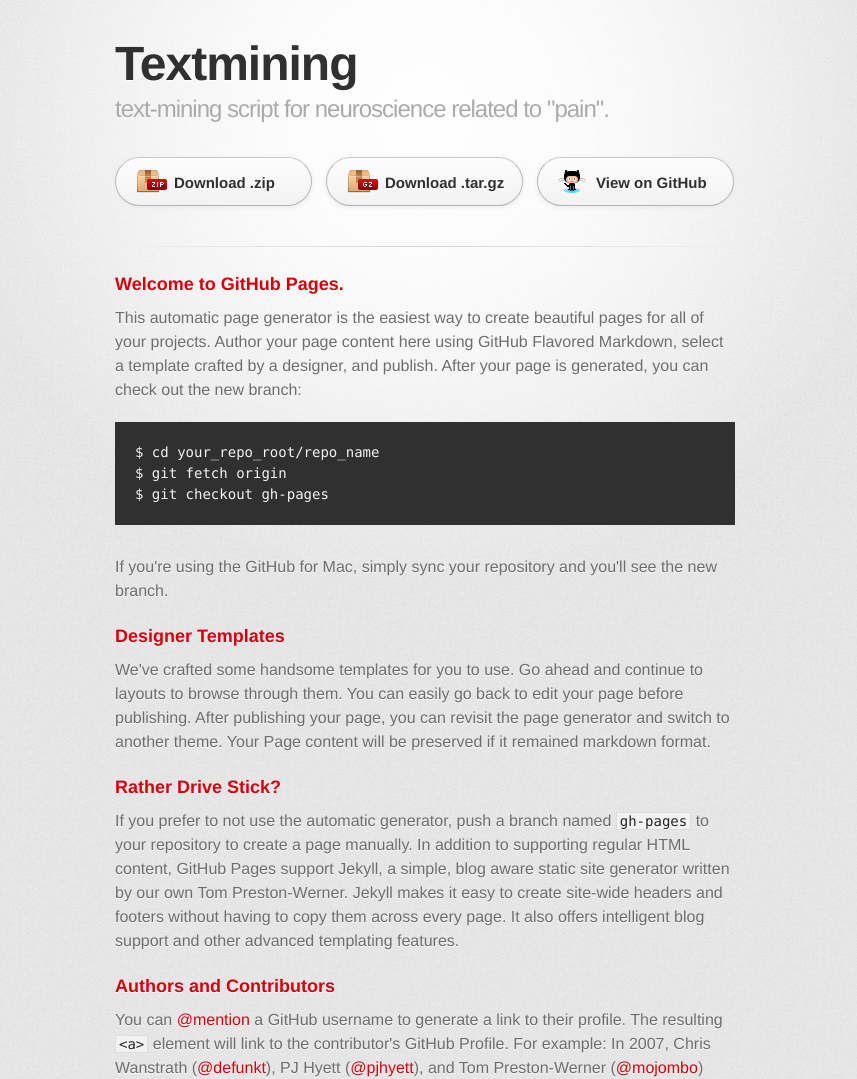
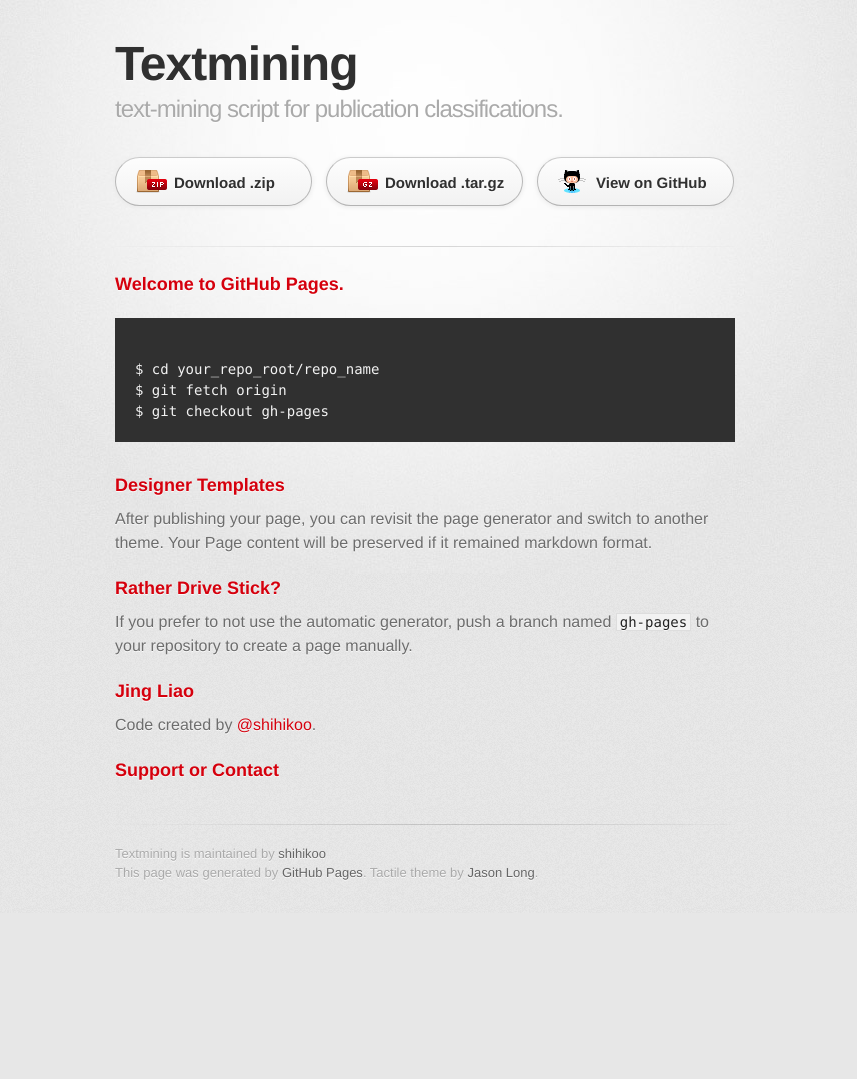
Before and after one commit to shihikoo/TextMining, a plain HTML site: page index.html in a window 1280 px wide. Shown: the top 1079 px of the page, without its empty margins (215-1072 px from the left). After the commit the page ends 913 px from the top, so only its background shows below. Drawn offline with Linux system fonts and the light colour scheme; a web font is replaced by a local one.

Commit message:
Update index.html

```diff
--- a/index.html
+++ b/index.html
@@ -19,7 +19,7 @@
 
         <header>
           <h1>Textmining</h1>
-          <h2>text-mining script for neuroscience related to &quot;pain&quot;.</h2>
+          <h2>text-mining script for publication classifications.</h2>
         </header>
 
         <section id="downloads" class="clearfix">
@@ -34,42 +34,40 @@
           <h3>
 <a name="welcome-to-github-pages" class="anchor" href="#welcome-to-github-pages"><span class="octicon octicon-link"></span></a>Welcome to GitHub Pages.</h3>
 
-<p>This automatic page generator is the easiest way to create beautiful pages for all of your projects. Author your page content here using GitHub Flavored Markdown, select a template crafted by a designer, and publish. After your page is generated, you can check out the new branch:</p>
+<p></p>
 
-<pre><code>$ cd your_repo_root/repo_name
+<pre><code>
+$ cd your_repo_root/repo_name
 $ git fetch origin
 $ git checkout gh-pages
 </code></pre>
 
-<p>If you're using the GitHub for Mac, simply sync your repository and you'll see the new branch.</p>
+<p></p>
 
 <h3>
 <a name="designer-templates" class="anchor" href="#designer-templates"><span class="octicon octicon-link"></span></a>Designer Templates</h3>
 
-<p>We've crafted some handsome templates for you to use. Go ahead and continue to layouts to browse through them. You can easily go back to edit your page before publishing. After publishing your page, you can revisit the page generator and switch to another theme. Your Page content will be preserved if it remained markdown format.</p>
+<p>After publishing your page, you can revisit the page generator and switch to another theme. Your Page content will be preserved if it remained markdown format.</p>
 
 <h3>
 <a name="rather-drive-stick" class="anchor" href="#rather-drive-stick"><span class="octicon octicon-link"></span></a>Rather Drive Stick?</h3>
 
-<p>If you prefer to not use the automatic generator, push a branch named <code>gh-pages</code> to your repository to create a page manually. In addition to supporting regular HTML content, GitHub Pages support Jekyll, a simple, blog aware static site generator written by our own Tom Preston-Werner. Jekyll makes it easy to create site-wide headers and footers without having to copy them across every page. It also offers intelligent blog support and other advanced templating features.</p>
+<p>If you prefer to not use the automatic generator, push a branch named <code>gh-pages</code> to your repository to create a page manually. </p>
 
 <h3>
-<a name="authors-and-contributors" class="anchor" href="#authors-and-contributors"><span class="octicon octicon-link"></span></a>Authors and Contributors</h3>
+<a name="authors-and-contributors" class="anchor" href="https://github.com/shihikoo"><span class="octicon octicon-link"></span></a>Jing Liao </h3>
 
-<p>You can <a href="https://github.com/blog/821" class="user-mention">@mention</a> a GitHub username to generate a link to their profile. The resulting <code>&lt;a&gt;</code> element will link to the contributor's GitHub Profile. For example: In 2007, Chris Wanstrath (<a href="https://github.com/defunkt" class="user-mention">@defunkt</a>), PJ Hyett (<a href="https://github.com/pjhyett" class="user-mention">@pjhyett</a>), and Tom Preston-Werner (<a href="https://github.com/mojombo" class="user-mention">@mojombo</a>) founded GitHub.</p>
+<p>Code created by <a href="https://github.com/blog/821" class="user-mention">@shihikoo</a>.</p>
 
 <h3>
 <a name="support-or-contact" class="anchor" href="#support-or-contact"><span class="octicon octicon-link"></span></a>Support or Contact</h3>
 
-<p>Having trouble with Pages? Check out the documentation at <a href="http://help.github.com/pages">http://help.github.com/pages</a> or contact <a href="mailto:support@github.com">support@github.com</a> and we’ll help you sort it out.</p>
         </section>
 
         <footer>
           Textmining is maintained by <a href="https://github.com/shihikoo">shihikoo</a><br>
           This page was generated by <a href="http://pages.github.com">GitHub Pages</a>. Tactile theme by <a href="https://twitter.com/jasonlong">Jason Long</a>.
         </footer>
-
-
       </div>
     </div>
   </body>
```
